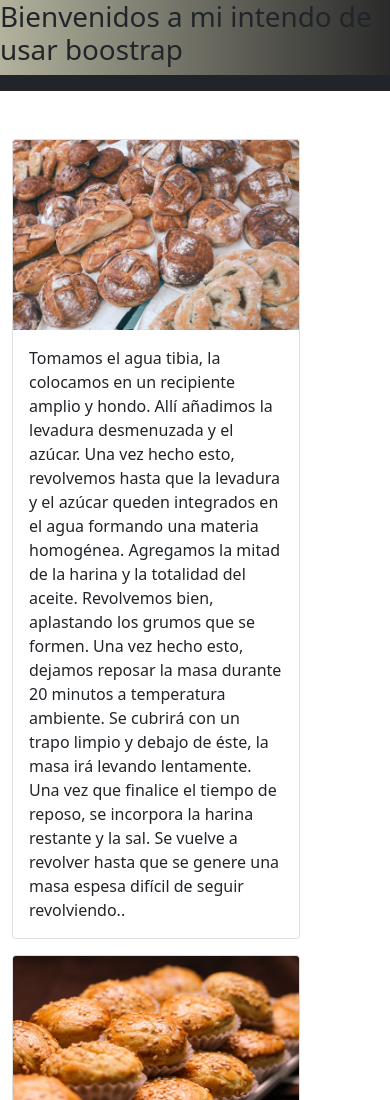
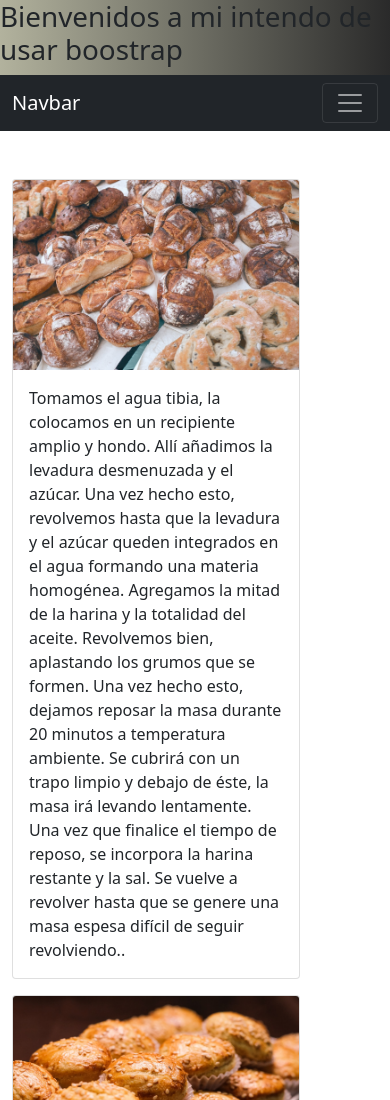
Before and after one commit to juanhsc/Restos, a plain HTML site: page paginas/Recetas.html in a window 390 px wide. Shown: the top 1100 px of the page. Drawn offline with nearby package versions, Linux system fonts and the light colour scheme.

Commit message:
cambio del nav2

```diff
--- a/paginas/Recetas.html
+++ b/paginas/Recetas.html
@@ -13,7 +13,10 @@
   <div class="divtitulo"><h1 class="titulo">Bienvenidos a mi intendo de usar boostrap</h1></div>
     <nav class="navbar navbar-expand-lg navbar navbar-dark bg-dark">
         <div class="container-fluid">
-
+          <a class="navbar-brand" href="../index.html">Navbar</a>
+          <button class="navbar-toggler" type="button" data-bs-toggle="collapse" data-bs-target="#navbarSupportedContent" aria-controls="navbarSupportedContent" aria-expanded="false" aria-label="Toggle navigation">
+            <span class="navbar-toggler-icon"></span>
+          </button>
           <div class="collapse navbar-collapse" id="navbarSupportedContent">
             <ul class="navbar-nav me-auto mb-2 mb-lg-0">
               <li class="nav-item">
```
Also changed, not shown: index.html (+4 -1 lines), paginas/conocerestos.html (+4 -1 lines), paginas/formulario.html (+4 -1 lines), paginas/pequeñashistorias.html (+4 -1 lines).
